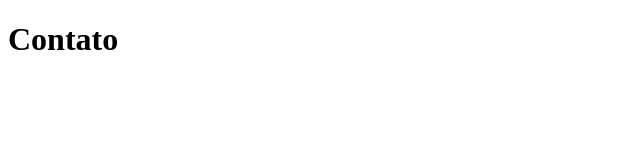
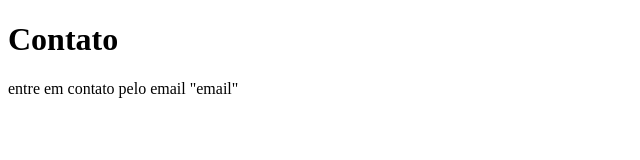
Before and after one commit to izaque-unip/sistema-de-cadastro, a plain HTML site: page contato.html in a window 1280 px wide. Shown: the whole page, without its empty margins (0-640 px from the left). Drawn offline with Linux system fonts and the light colour scheme.

Commit message:
adicionando um email de contato

```diff
--- a/contato.html
+++ b/contato.html
@@ -7,5 +7,6 @@
 </head>
 <body>
     <h1>Contato</h1>
+    <p>entre em contato pelo email "email"</p>
 </body>
 </html>
```
